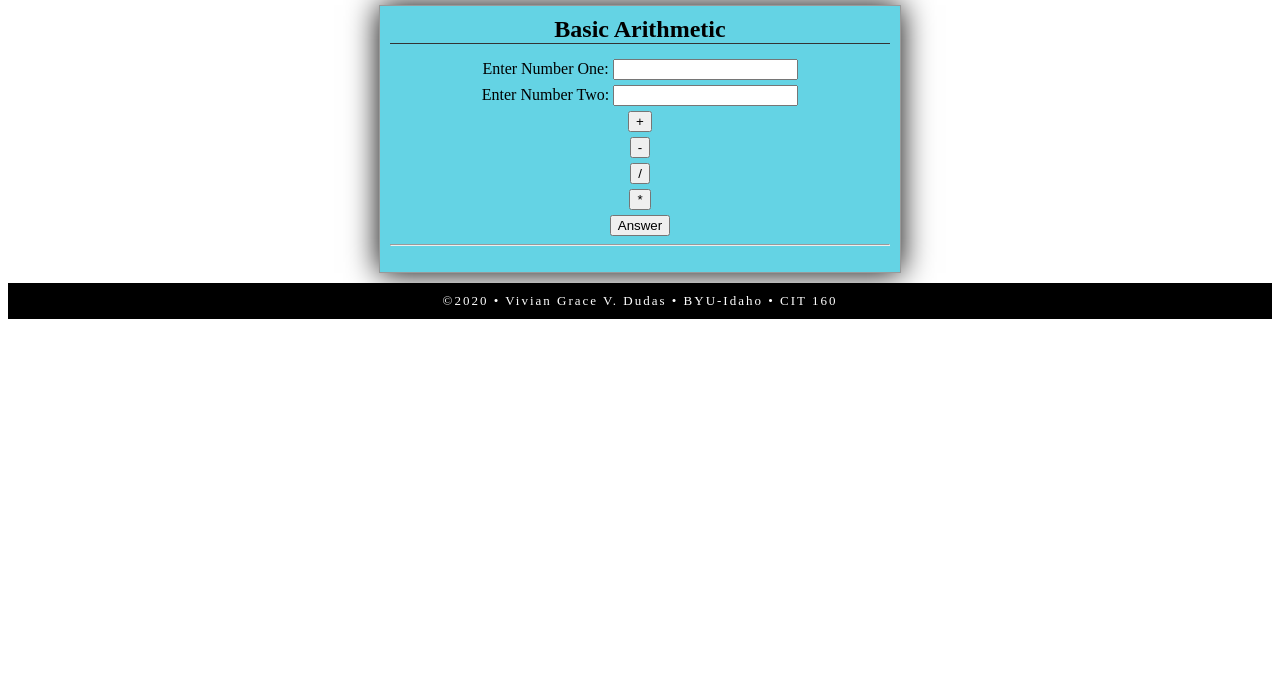
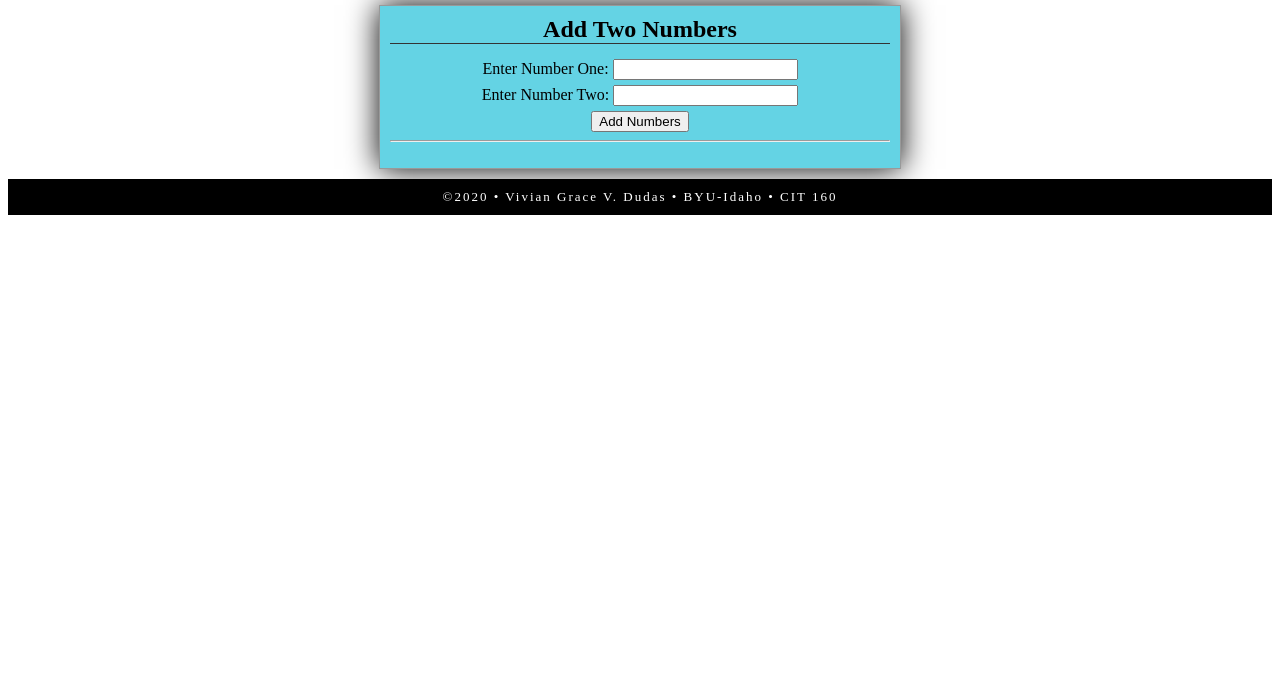
Before and after one commit to viangrace27/viangrace27.github.io, a plain HTML site: page calculator.html in a window 1280 px wide. Shown: the part 117-800 px from the top of the page. Drawn offline with Linux system fonts and the light colour scheme.

```diff
--- a/calculator.html
+++ b/calculator.html
@@ -3,26 +3,21 @@
 <head>
 	<meta charset= "UTF-8">
 	<meta name="viewpoint" content ="width=device-width">
-	<title> CIT 160 Assignment:Simple Calc</title>
-    <link rel="stylesheet" href= "style.css" type ="text/css">
-    <script src ="calcscript.js"defer></script>
+	<title> CIT 160 Assignment: Simple Calculator</title>
+	<link rel="stylesheet" href= "style.css" type ="text/css">
+	<script src ="calcscript.js"defer></script>
 </head>
 
 <body>
 <header>
-	<h1>Week 6 : Simple Calculator</h1>
+	<h1>Week 6: Simple Calculator</h1>
 	<h2>Vivian Grace V. Dudas</h2>
 </header>
 <main>
-	<h3>Basic Arithmetic</h3>
-		<label>Enter Number One: <input type="text" id="number1"></label>
-		<label>Enter Number Two: <input type="text" id="number2"></label>
-
-	<label><button onclick="addAnswer()"> + </button></label>
-	<label><button onclick="subtractAnswer()"> - </button></label>
-	<label><button onclick ="divideAnswer()"> / </button></label>
-	<label><button onclick ="multiplyAnswer()"> * </button></label>
-	<label><button onclick ="getAnswer()">Answer</button></label>
+	<h3>Add Two Numbers</h3>
+	<label>Enter Number One: <input type="text" id="number1"></label>
+    <label>Enter Number Two: <input type="text" id="number2"></label>
+	<label><button onclick="addNumbers()">Add Numbers</button></label>
 	<hr>
 	<p><span id="output"></span></p>
 </main>
```
